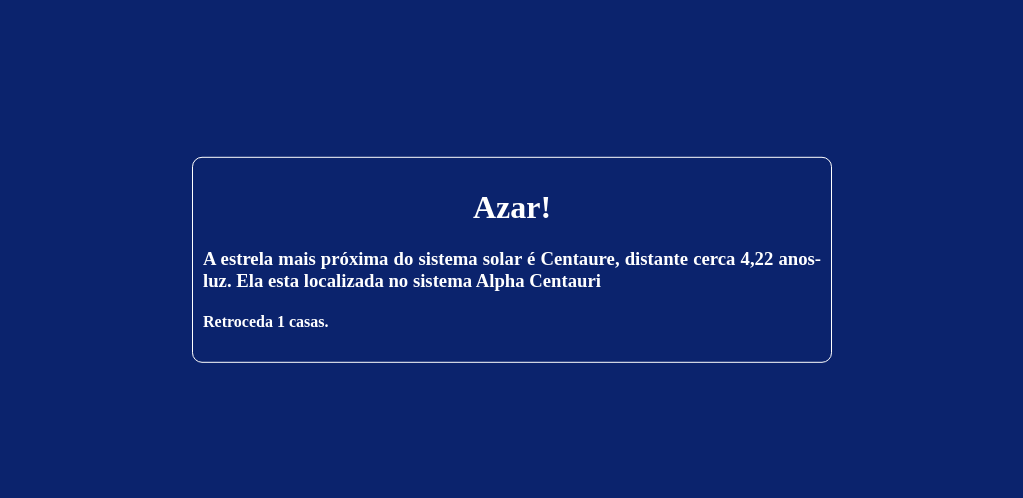
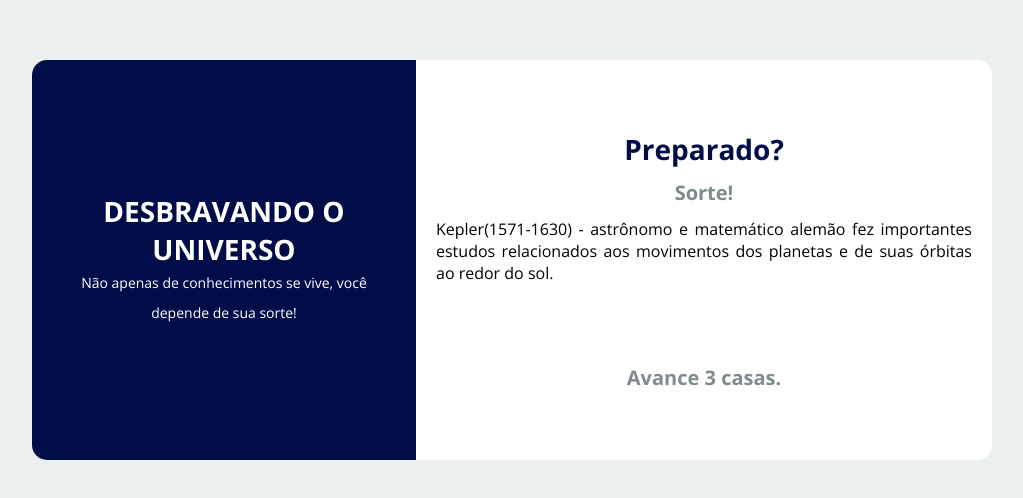
Before and after one commit to DanielRodri87/DesbravandoUniverso, a plain HTML site: page JavaScript/sorteiosorte.html in a window 1280 px wide. Shown: the part 140-638 px from the top of the page, without its empty margins (128-1151 px from the left). Drawn offline with nearby package versions, Linux system fonts and the light colour scheme.

Commit message:
sorteador

```diff
--- a/JavaScript/sorteiosorte.html
+++ b/JavaScript/sorteiosorte.html
@@ -8,41 +8,159 @@
 </head>
 <body>
     <div class="container">
-        <h1 id="title"></h1>
-        <h3 id="curiosidade"></h3>
-        <h4 id="casas"></h4>
+        <div class="content first-content">
+            <div class="first-column">
+                <h2 class="title title-primary">DESBRAVANDO O UNIVERSO</h2>
+                <p class="description description-primary">Não apenas de conhecimentos se vive, você depende de sua sorte!</p>
+            </div>
+            <div class="second-column">
+                <h2 class="title title-second">Preparado?</h2>
+                <p class="description description-second" id="title"></p>
+                <p id="curiosidade"></p>
+                <p id="casas"></p>
+            </div>
+        </div>
     </div>
 </body>
 <style>
-    body{
-        background-color: #0b236d;
+@import url('https://fonts.googleapis.com/css?family=Open+Sans:300,400,700&display=swap');
+    * {
+        margin: 0;
+        padding: 0;
+        box-sizing: border-box;
+    }
+    body {
+        background: #f5f5f5;
+        font-family: 'Open Sans', sans-serif;
+    }
+    p{
+        /* espaçar entre as bordas */
+        padding: 0 20px;
+
+    }
+    #casas{
+        font-size: 20px;
+        font-weight: bold;
+        padding-top: 80px;
+        color: #7f8c8d;
+    }
+    #title{
+        font-size: 20px;
+        font-weight: bold;
+        padding-top: 10px;
+        padding-bottom: 10px;
+    }
+    .container {
+        display: flex;
+        justify-content: center;
+        align-items: center;
+        height: 100vh;
+        background-color: #ecf0f1;
+        text-align: justify;
+    }
+    .content {
+        background-color: #fff;
+        border-radius: 15px;
+        width: 960px;
+        height: 50%;
+        justify-content: space-between;
+        align-items: center;
+        position: relative;
+    }
+    .content::before {
+        content: "";
+        position: absolute;
+        background-color: #010D48;
+        width: 40%;
+        height: 100%;
+        border-top-left-radius: 15px;
+        border-bottom-left-radius: 15px;
+
+
+        left: 0;
+    }
+    .title {
+    font-size: 28px;
+    font-weight: bold;
+    text-transform: capitalize;
+    }
+    .title-primary {
         color: #fff;
     }
-    h1{
+    .title-second {
+        color: #010D48;
+    }
+    .description {
+        font-size: 14px;
+        font-weight: 300;
+        line-height: 30px;
+    }
+    .description-primary {
+        color: #fff;
+    }
+    .description-second {
+        color: #7f8c8d;
+    }
+    .btn {
+        border-radius: 15px;
+        border-color: #010D48;
+        text-transform: uppercase;
+        color: #010D48;
+        font-size: 10px;
+        padding: 10px 50px;
+        cursor: pointer;
+        font-weight: bold;
+        width: 150px;
+        align-self: center;
+        margin-top: 1rem;
+    }
+    .btn-primary {
+        background-color: transparent;
+        border: 1px solid #fff;
+        transition: background-color .5s;
+    }
+    .btn-primary:hover {
+        background-color: #fff;
+        color: #010D48;
+    }
+    .btn-second {
+        background-color: #010D48;
+        border: 1px solid #010D48;
+        transition: background-color .5s;
+    }
+    .btn-second:hover {
+        background-color: #fff;
+        border: 1px solid #010D48;
+        color: #010D48;
+    }
+    .first-content {
+        display: flex;
+    }
+    .first-content .second-column {
+        z-index: 11;
+    }
+    .first-column {
         text-align: center;
+        width: 40%;
+        z-index: 10;
     }
-
-    .container{
-        position: absolute;
-        top: 50%;
-        left: 50%;
-        transform: translate(-50%, -50%);
-
-        border: 1px solid #fff;
-        border-radius: 10px;
-        padding: 10px;
-        text-align: justify;
-
+    .second-column {
+        width: 60%;
+        display: flex;
+        flex-direction: column;
+        align-items: center;
+    }
+    .second-column .btn {
+        margin-top: 2rem;
+    }
+    .second-column .btn:hover {
+        background-color: #010D48;
+        border: 1px solid #010D48;
+        color: #fff;
     }
 
 </style>
 <script>
-
-    // Sorte ou Azar
-    var sorte = ["Sorte!", "Azar!"];
-    var sorte_azar = sorte[Math.floor(Math.random() * sorte.length)];
-    document.getElementById("title").innerHTML = sorte_azar;
-
     // Curiosidade
     var curio = [
         "Muitos cientistas afirmam que os cometas se originaram de resíduos deixados pela condensação da nebulosa que formou o Sistema Solar.",
@@ -88,6 +206,16 @@
 
     ];
 
+    var cronometro = 5;
+    var cronometroId = setInterval(function(){
+        cronometro--;
+        document.getElementById('title').innerHTML = "O sorteio será realizado em " + cronometro + " segundos!";
+
+        if(cronometro == 0){
+            clearInterval(cronometroId);
+            var sorte = ["Sorte!", "Azar!"];
+            var sorte_azar = sorte[Math.floor(Math.random() * sorte.length)];
+            document.getElementById("title").innerHTML = sorte_azar;
 
             var curiosidade = curio[Math.floor(Math.random() * curio.length)];
             document.getElementById("curiosidade").innerHTML = curiosidade;
@@ -101,15 +229,8 @@
                 var casa = csorte[Math.floor(Math.random() * csorte.length)];
                 document.getElementById("casas").innerHTML = "Retroceda " + casa + " casas.";
             }
-
-
-
-
-
-
-
-
-
+        }
+    }, 1000);
 
 </script>
 </html>
```
Also changed, not shown: JavaScript/sorteiopergunta.html (+0 -2 lines). Lines whose indentation alone changed are shown as unchanged.
